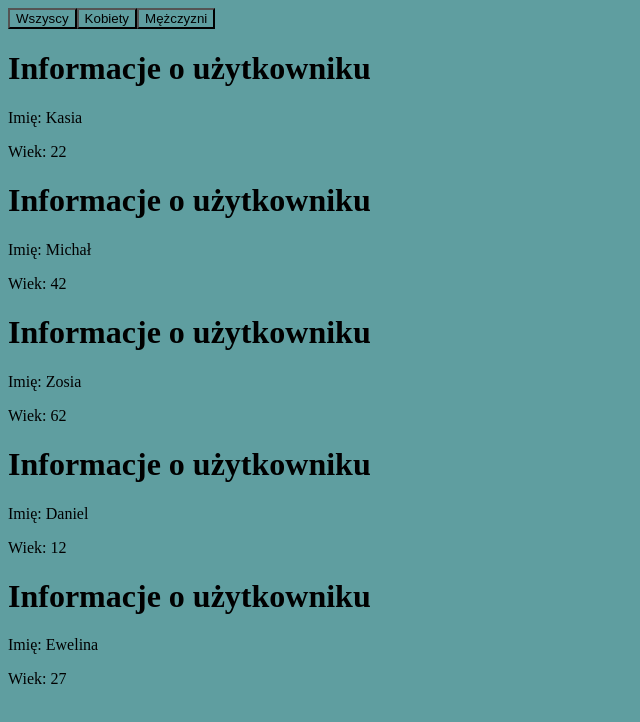
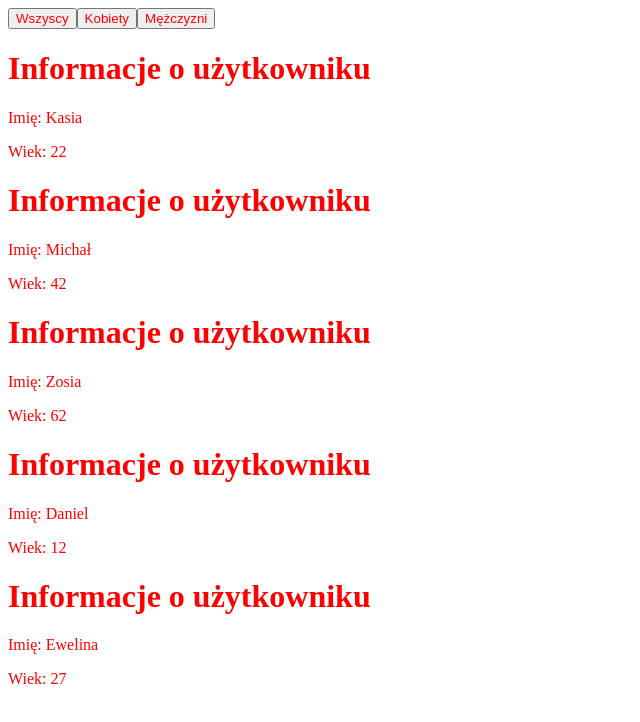
Before and after one commit to k1cek/git-k1cek-test, a plain HTML site: page index.html in a window 1280 px wide. Shown: the whole page, without its empty margins (0-640 px from the left). Drawn offline with nearby package versions, Linux system fonts and the light colour scheme.

Commit message:
Added color red

```diff
--- a/index.html
+++ b/index.html
@@ -10,7 +10,7 @@
   <script src="https://unpkg.com/@babel/standalone/babel.min.js"></script>
   <style>
     * {
-      background-color: cadetblue;
+      color: red;
     }
   </style>
 </head>
```
